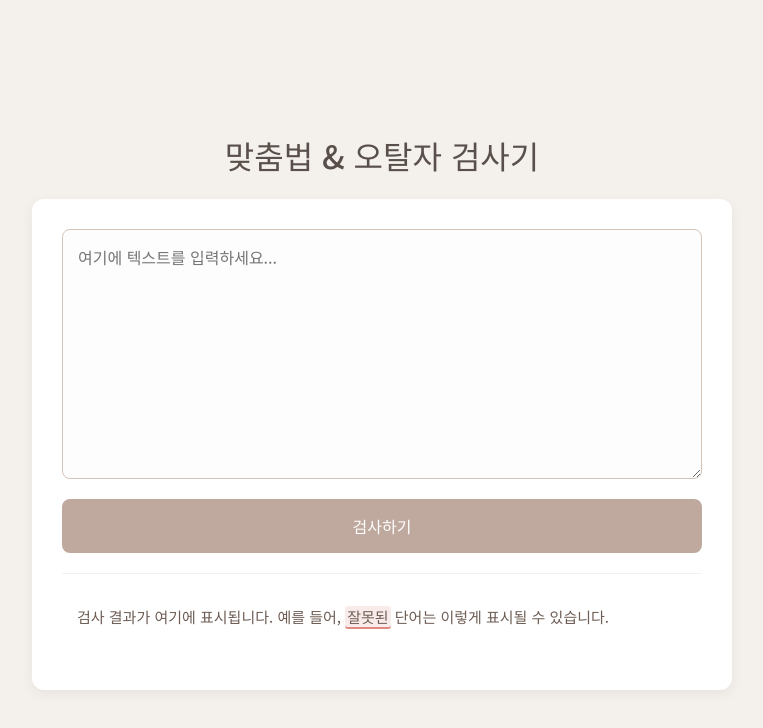
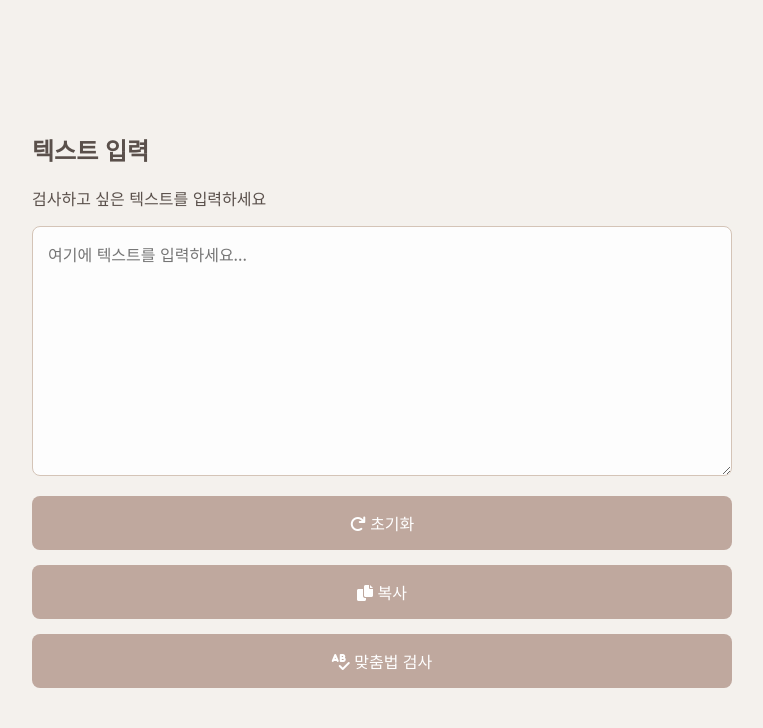
Before and after one commit to wnguds1111/speller, a plain HTML site: page index.html in a window 1280 px wide. Shown: the whole page, without its empty margins (258-1021 px from the left). Drawn offline with Linux system fonts and the light colour scheme.

Commit message:
Update index.html

```diff
--- a/index.html
+++ b/index.html
@@ -5,24 +5,40 @@
     <meta name="viewport" content="width=device-width, initial-scale=1.0">
     <title>맞춤법 검사기</title>
     <link rel="stylesheet" href="style.css">
-    <link href="https://fonts.googleapis.com/css2?family=Noto+Sans+KR:wght@400;500&display=swap" rel="stylesheet">
+    <link href="https://fonts.googleapis.com/css2?family=Noto+Sans+KR:wght@400;500;700&family=Roboto:wght@400;500;700&display=swap" rel="stylesheet">
+    <link rel="stylesheet" href="https://cdnjs.cloudflare.com/ajax/libs/font-awesome/6.0.0-beta3/css/all.min.css">
 </head>
 <body>
 
     <div class="container">
-        <header>
-            <h1>맞춤법 & 오탈자 검사기</h1>
-        </header>
+        <div class="card input-section">
+            <div class="card-header">
+                <div class="header-gradient"></div>
+                <div class="header-content">
+                    <h2>텍스트 입력</h2>
+                    <p>검사하고 싶은 텍스트를 입력하세요</p>
+                </div>
+            </div>
+            <div class="card-body">
+                <textarea id="textInput" placeholder="여기에 텍스트를 입력하세요..."></textarea>
+                <div class="button-group">
+                    <button id="resetButton" class="icon-button"><i class="fas fa-redo"></i> 초기화</button>
+                    <button id="copyButton" class="icon-button"><i class="fas fa-copy"></i> 복사</button>
+                    <button id="checkButton" class="primary-button"><i class="fas fa-spell-check"></i> 맞춤법 검사</button>
+                </div>
+            </div>
+        </div>
 
-        <main class="editor-card">
-            <textarea id="textInput" placeholder="여기에 텍스트를 입력하세요..."></textarea>
-            <button id="checkButton">검사하기</button>
-
-            <div id="resultArea">
-                <p>검사 결과가 여기에 표시됩니다. 예를 들어, <span class="error-highlight">잘못된</span> 단어는 이렇게 표시될 수 있습니다.</p>
+        <div class="card result-section" id="resultCard">
+            <div id="loadingIndicator" class="loading-spinner" style="display: none;">
+                <div class="spinner"></div>
+                <p>맞춤법을 검사 중입니다...</p>
             </div>
-        </main>
+            <div id="resultContent" class="result-content" style="display: none;">
+                </div>
+        </div>
     </div>
 
-    </body>
+    <script src="app.js"></script>
+</body>
 </html>
```
